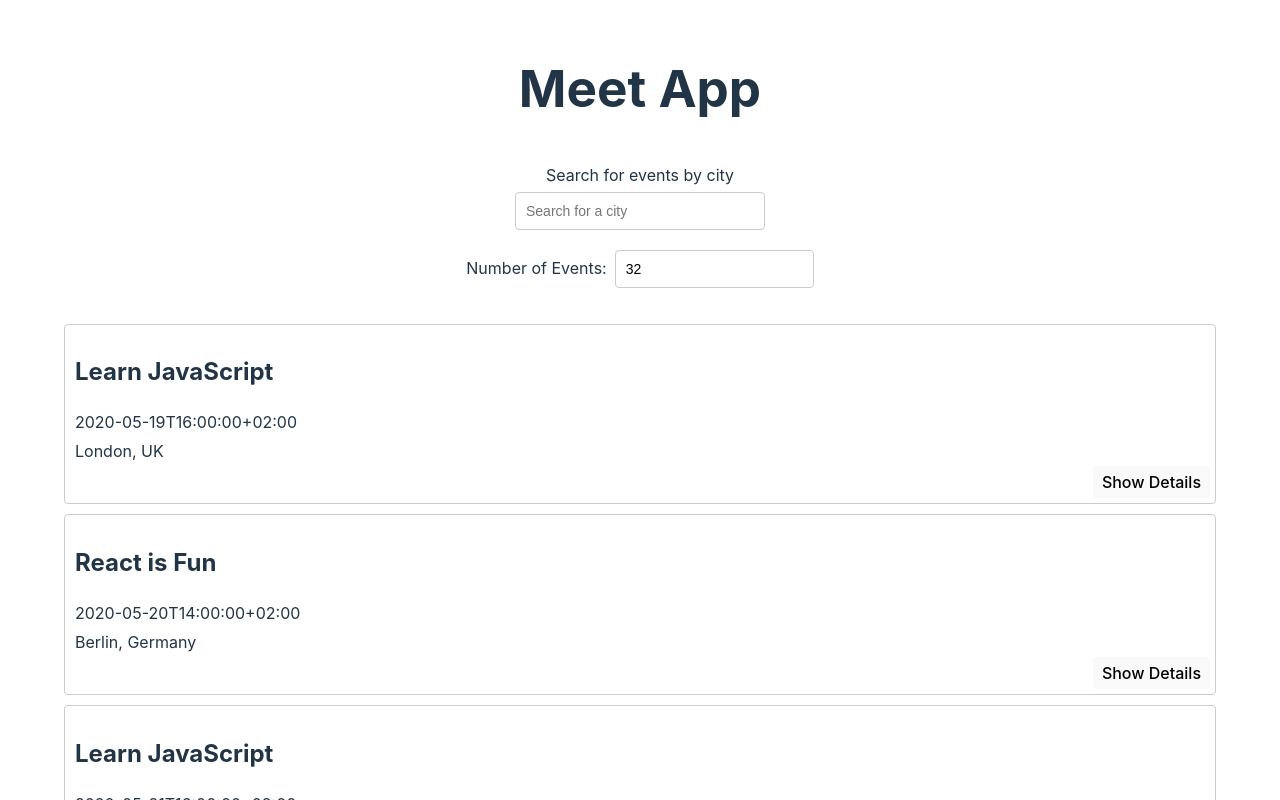
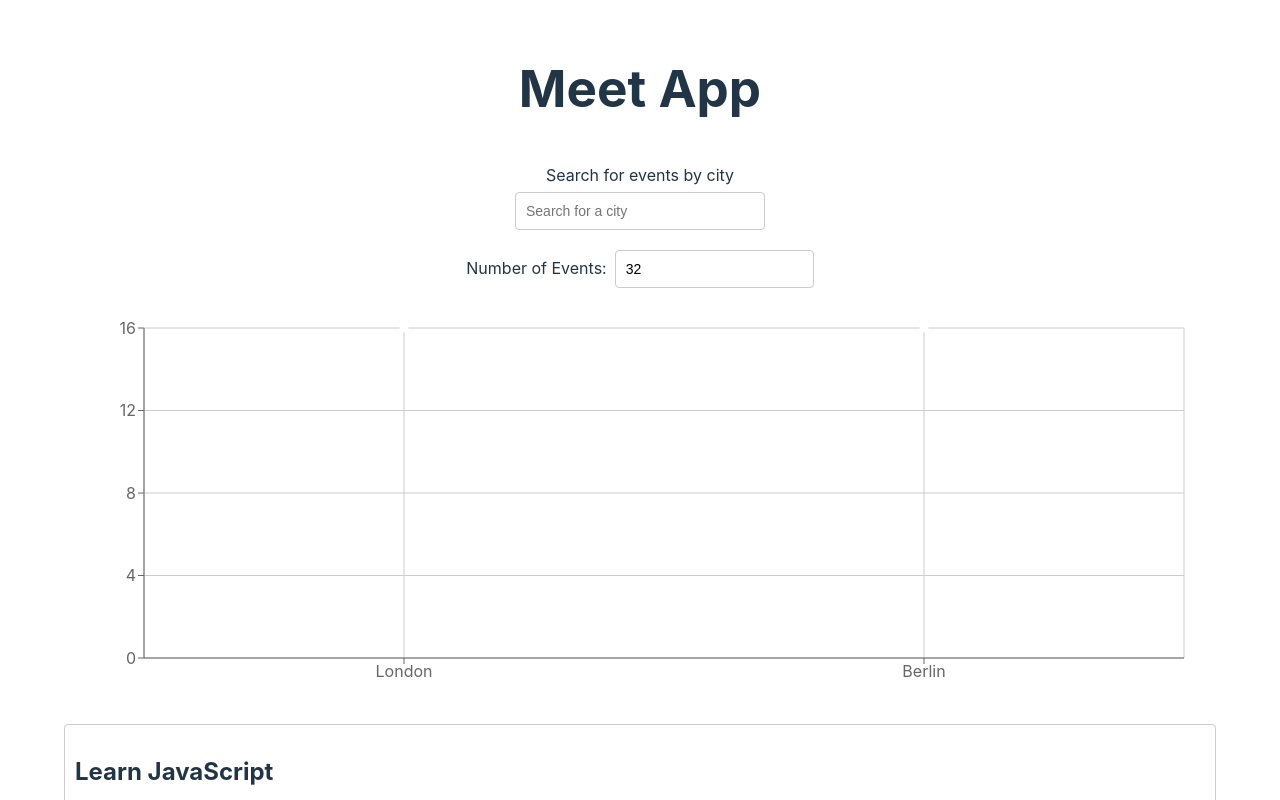
Before and after one commit to micujones/meet, a React (Vite) app: page / in a window 1280 px wide. Shown: the top 800 px of the page. Built offline with nearby package versions, Linux system fonts and the light colour scheme.

Commit message:
Render scatter chart

```diff
--- a/package.json
+++ b/package.json
@@ -15,6 +15,7 @@
         "atatus-spa": "^4.6.4",
         "react": "^18.3.1",
         "react-dom": "^18.3.1",
+        "recharts": "^2.15.3",
         "vite-plugin-pwa": "^1.0.0",
         "workbox-core": "^7.3.0",
         "workbox-expiration": "^7.3.0",
--- a/src/App.jsx
+++ b/src/App.jsx
@@ -1,7 +1,9 @@
 import React, { useEffect, useState } from 'react';
 import CitySearch from './components/CitySearch';
+import NumberOfEvents from './components/NumberOfEvents';
+import CityEventsChart from './components/CityEventsChart';
 import EventList from './components/EventList';
-import NumberOfEvents from './components/NumberOfEvents';
+
 import { InfoAlert, ErrorAlert, WarningAlert } from './components/Alert';
 
 import { extractLocations, getEvents } from './api';
@@ -62,6 +64,7 @@
                 setCurrentNOE={setCurrentNOE}
                 setErrorAlert={setErrorAlert}
             />
+            <CityEventsChart allLocations={allLocations} events={events} />
             <EventList events={events} />
         </div>
     );
--- /dev/null
+++ b/src/components/CityEventsChart.jsx
@@ -0,0 +1,50 @@
+import React, { useEffect, useState } from 'react';
+import {
+    ScatterChart,
+    Scatter,
+    XAxis,
+    YAxis,
+    CartesianGrid,
+    Tooltip,
+    ResponsiveContainer,
+} from 'recharts';
+
+const CityEventsChart = ({ allLocations, events }) => {
+    const [data, setData] = useState([]);
+
+    useEffect(() => {
+        setData(getData());
+    }, [`${events}`]);
+
+    const getData = () => {
+        const data = allLocations.map((location) => {
+            const count = events.filter(
+                (event) => event.location === location
+            ).length;
+            const city = location.split(', ')[0];
+            return { city, count };
+        });
+        return data;
+    };
+
+    return (
+        <ResponsiveContainer width="99%" height={400}>
+            <ScatterChart
+                margin={{
+                    top: 20,
+                    right: 20,
+                    bottom: 20,
+                    left: 20,
+                }}
+            >
+                <CartesianGrid />
+                <XAxis type="category" dataKey="city" name="City" />
+                <YAxis type="number" dataKey="count" name="# of Events" />
+                <Tooltip cursor={{ strokeDasharray: '3 3' }} />
+                <Scatter name="A school" data={data} fill="#fff" />
+            </ScatterChart>
+        </ResponsiveContainer>
+    );
+};
+
+export default CityEventsChart;
```
Also changed, not shown: 1 other file (tests, documents, lock files or other folders).
